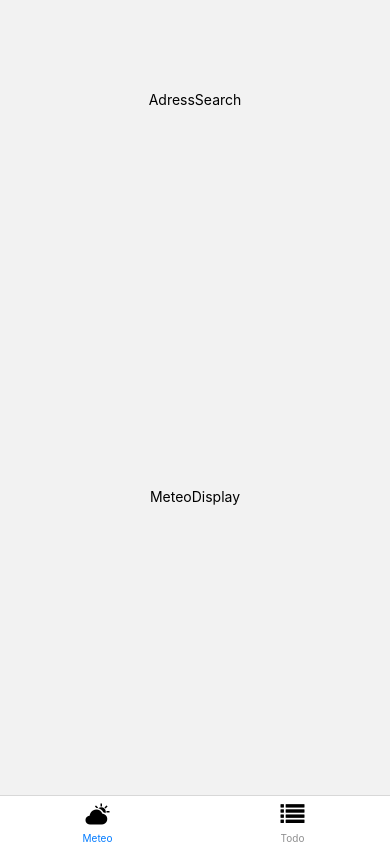
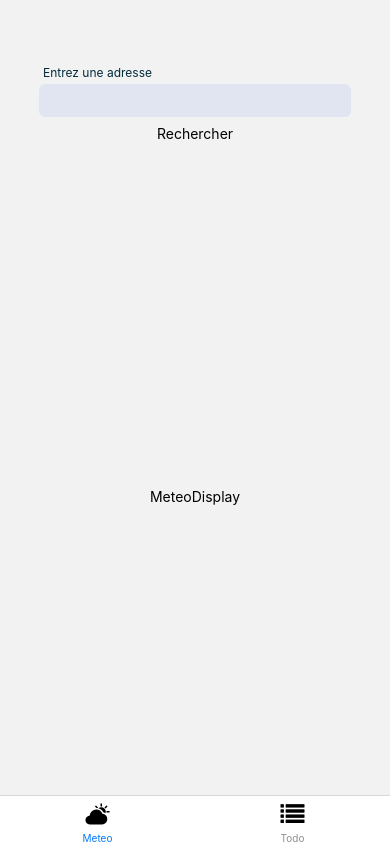
Before and after one commit to nicolasdet/todolist, a React Native app: screen /MeteoHome in a window 390 px wide. Built offline with nearby package versions, Linux system fonts and the light colour scheme.

Commit message:
Feature ? - add naked fetch

```diff
--- a/components/AdressSearch/AdressSearch.js
+++ b/components/AdressSearch/AdressSearch.js
@@ -1,9 +1,24 @@
-import { View, Text, StyleSheet } from 'react-native';
+import { useState } from 'react';
+import { View, StyleSheet, Pressable, Text } from 'react-native';
+import Input from '../UI/Input';
+import { isTablet } from '../../utils/deviceInfo';
 
-const AdressSearch = () => {
+const AdressSearch = ({ onSearch }) => {
+  const [Adress, setAdress] = useState('');
+
   return (
     <View style={styles.container}>
-      <Text>AdressSearch</Text>
+      <Input
+        textInputConfig={{
+          onChangeText: setAdress,
+          value: Adress,
+        }}
+        style={styles.rowInput}
+        label="Entrez une adresse"
+      />
+      <Pressable onPress={onSearch}>
+        <Text>Rechercher</Text>
+      </Pressable>
     </View>
   );
 };
@@ -15,5 +30,9 @@ const styles = StyleSheet.create({
     flex: 1,
     justifyContent: 'center',
     alignItems: 'center',
+    width: isTablet ? '40%' : '80%',
+  },
+  rowInput: {
+    width: '100%',
   },
 });
--- a/screens/MeteoHome.js
+++ b/screens/MeteoHome.js
@@ -1,11 +1,24 @@
+import { useState } from 'react';
 import { View, StyleSheet } from 'react-native';
 import AdressSearch from '../components/AdressSearch/AdressSearch';
 import MeteoDisplay from '../components/MeteoDisplay/MeteoDisplay';
 
 const MeteoHome = () => {
+  // Refactor absolument tout ;)
+  async function onSearch() {
+    try {
+      const response = await fetch(
+        'https://api.open-meteo.com/v1/forecast?latitude=48.8534&longitude=2.3488&current_weather=true'
+      );
+      const data = await response.json();
+      console.log(data);
+    } catch (error) {
+      console.error(error);
+    }
+  }
   return (
     <View style={styles.container}>
-      <AdressSearch />
+      <AdressSearch onSearch={onSearch} />
       <MeteoDisplay />
     </View>
   );
```
